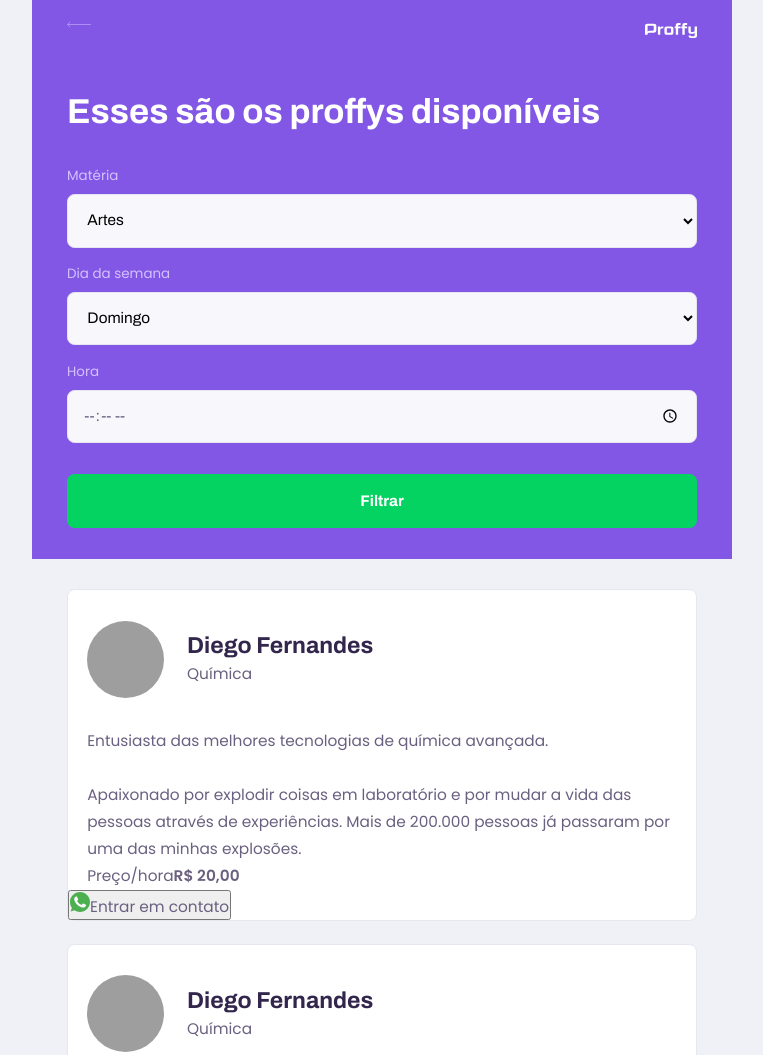
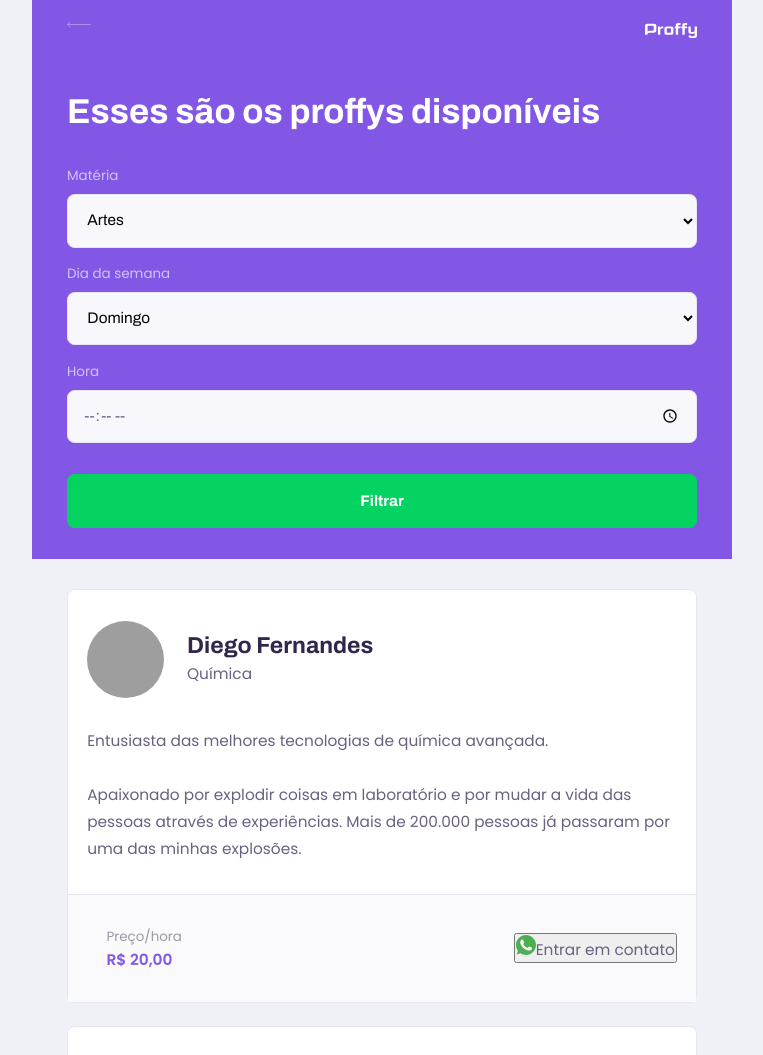
Before and after one commit to gabrielamenezes/proffy-project, a plain HTML site: page study.html in a window 1280 px wide. Shown: the top 1055 px of the page, without its empty margins (258-1021 px from the left). Drawn offline with Linux system fonts and the light colour scheme; grey boxes are pictures that could not be loaded.

Commit message:
alinhamento e estilização do footer e seus textos

```diff
--- a/partials/page-study.css
+++ b/partials/page-study.css
@@ -156,3 +156,25 @@
     font-size: 1.6rem;
     line-height: 2.8rem;
 }
+
+.teacher-item footer {
+    padding: 3.2rem 2rem;
+    background-color: var(--color-box-footer);
+    border-top: 1px solid var(--color-line-in-white);
+    display: flex;
+    justify-content: space-between;
+    align-items: center;
+    margin-top: 3.2rem;
+}
+
+.teacher-item footer p {
+    font-size: 1.4rem;
+    line-height: 2.4rem;
+    color: var(--color-text-complement);
+}
+
+.teacher-item footer p strong {
+    font-size: 1.6rem;
+    color: var(--color-primary);
+    display: block;
+}
```
